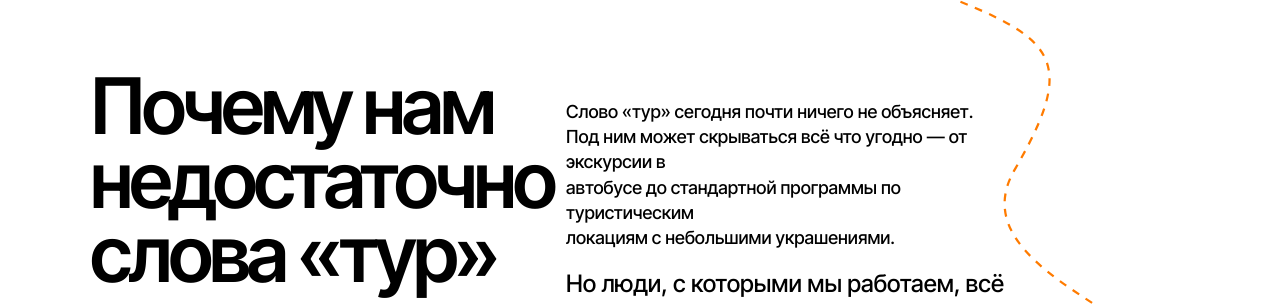
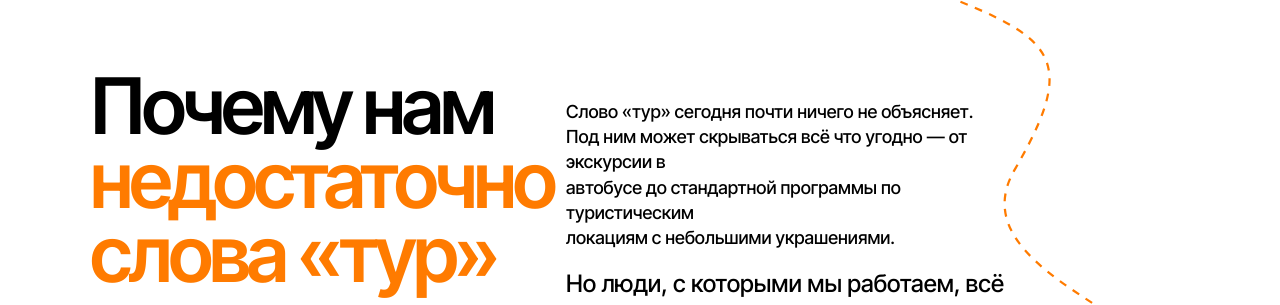
Before and after one commit to L1F41K/capetownian, a plain HTML site: page mission.html in a window 1280 px wide. Shown: the part 1013-1318 px from the top of the page. Drawn offline with Linux system fonts and the light colour scheme.

Commit message:
Second slide

```diff
--- a/assets/css/sections/insufficient.css
+++ b/assets/css/sections/insufficient.css
@@ -68,7 +68,9 @@
 	white-space: nowrap;
 	z-index: 10;
 }
-
+.ins-title .highlight {
+	color: var(--c-orange);
+}
 /* Убираем лишний spacer, так как теперь работаем через padding контейнера */
 .ins-spacer {
 	display: none;
--- a/mission.html
+++ b/mission.html
@@ -353,8 +353,10 @@
 					<div class="ins-sticky-wrapper">
 						<h2 class="ins-title">
 							Почему нам<br />
-							<span class="highlight">недостаточно</span><br />
-							слова «тур»
+							<span class="highlight"
+								>недостаточно<br />
+								слова «тур»</span
+							>
 						</h2>
 						<div class="ins-spacer"></div>
 					</div>
```
